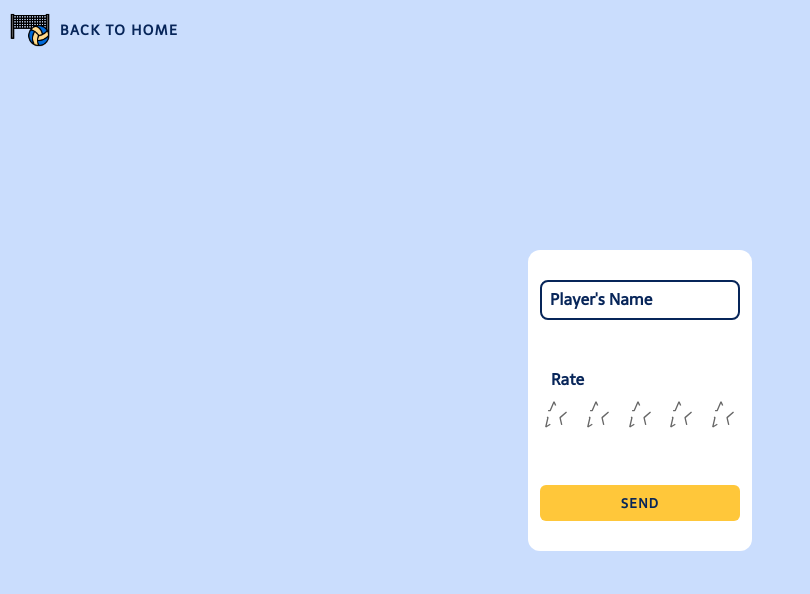
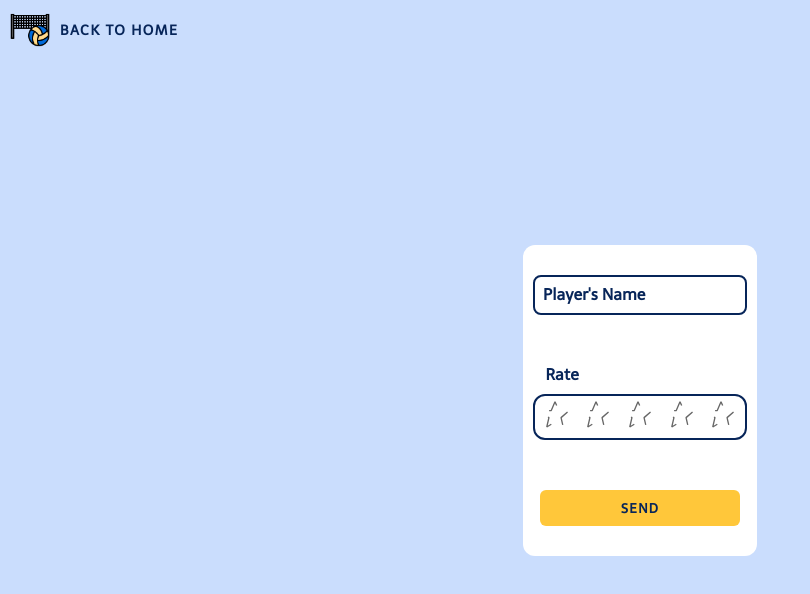
Before and after one commit to nmarmugi/BVTeam, a React (Vite) app: page /form in a window 1280 px wide. Shown: the top 594 px of the page, without its empty margins (0-810 px from the left). Built offline with nearby package versions, Linux system fonts and the light colour scheme.

Commit message:
first commit

```diff
--- a/src/pages/formPage.module.css
+++ b/src/pages/formPage.module.css
@@ -45,7 +45,7 @@
 }
 
 .containerInputText input {
-	width: 200px;
+	width: 214px;
 	height: 40px;
 	border: 2px solid #072559;
 	border-radius: 8px;
@@ -94,6 +94,10 @@
 }
 
 .rating {
+	border: 2px solid #072559;
+	border-radius: 12px;
+	width: 214px;
+	padding: 3px;
 	display: flex;
 	flex-direction: row-reverse;
 	gap: 0.3rem;
```
